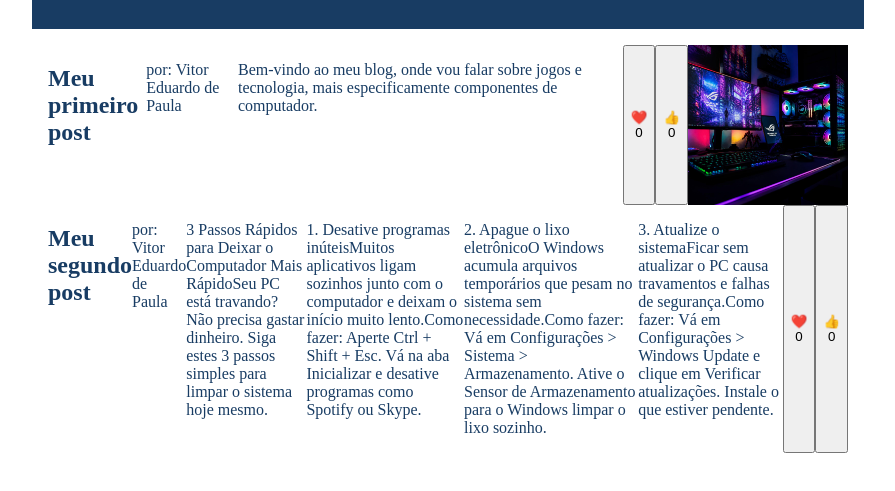
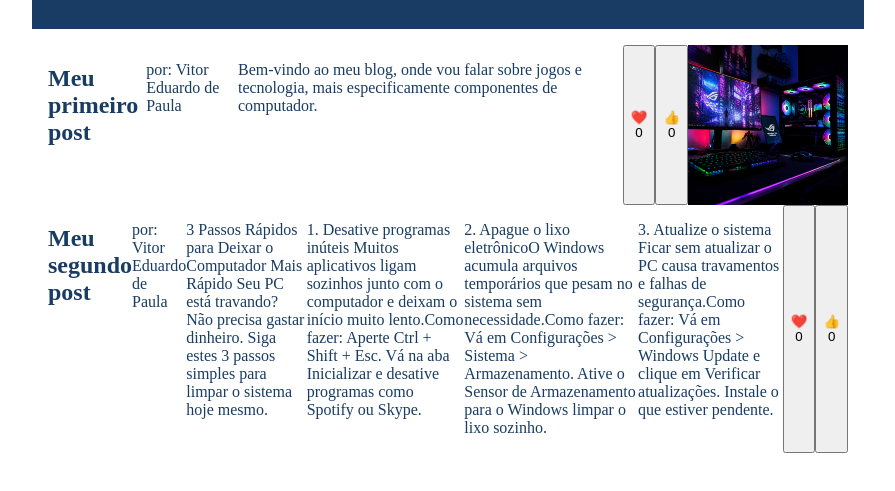
Before and after one commit to vitorwiii/meu-blog, a plain HTML site: page index.html in a window 1280 px wide. Shown: the part 125-616 px from the top of the page, without its empty margins (192-1087 px from the left). Drawn offline with Linux system fonts and the light colour scheme.

Commit message:
escritas

```diff
--- a/index.html
+++ b/index.html
@@ -48,10 +48,10 @@
                                     <article>
                     <h2>Meu segundo post</h2>
                     <p class="artigo-autor">por: Vitor Eduardo de Paula</p>
-                    <p>3 Passos Rápidos para Deixar o Computador Mais RápidoSeu PC está travando? Não precisa gastar dinheiro. Siga estes 3 passos simples para limpar o sistema hoje mesmo.</p>
-                    <p>1. Desative programas inúteisMuitos aplicativos ligam sozinhos junto com o computador e deixam o início muito lento.Como fazer: Aperte Ctrl + Shift + Esc. Vá na aba Inicializar e desative programas como Spotify ou Skype.</p>
+                    <p>3 Passos Rápidos para Deixar o Computador Mais Rápido Seu PC está travando? Não precisa gastar dinheiro. Siga estes 3 passos simples para limpar o sistema hoje mesmo.</p>
+                    <p>1. Desative programas inúteis Muitos aplicativos ligam sozinhos junto com o computador e deixam o início muito lento.Como fazer: Aperte Ctrl + Shift + Esc. Vá na aba Inicializar e desative programas como Spotify ou Skype.</p>
                     <p>2. Apague o lixo eletrônicoO Windows acumula arquivos temporários que pesam no sistema sem necessidade.Como fazer: Vá em Configurações > Sistema > Armazenamento. Ative o Sensor de Armazenamento para o Windows limpar o lixo sozinho.</p>
-                    <p>3. Atualize o sistemaFicar sem atualizar o PC causa travamentos e falhas de segurança.Como fazer: Vá em Configurações > Windows Update e clique em Verificar atualizações. Instale o que estiver pendente.</p>
+                    <p>3. Atualize o sistema Ficar sem atualizar o PC causa travamentos e falhas de segurança.Como fazer: Vá em Configurações > Windows Update e clique em Verificar atualizações. Instale o que estiver pendente.</p>
                     <button>❤️<span>0</span></button>
                     <button>👍<span>0</span></button>
 
```
